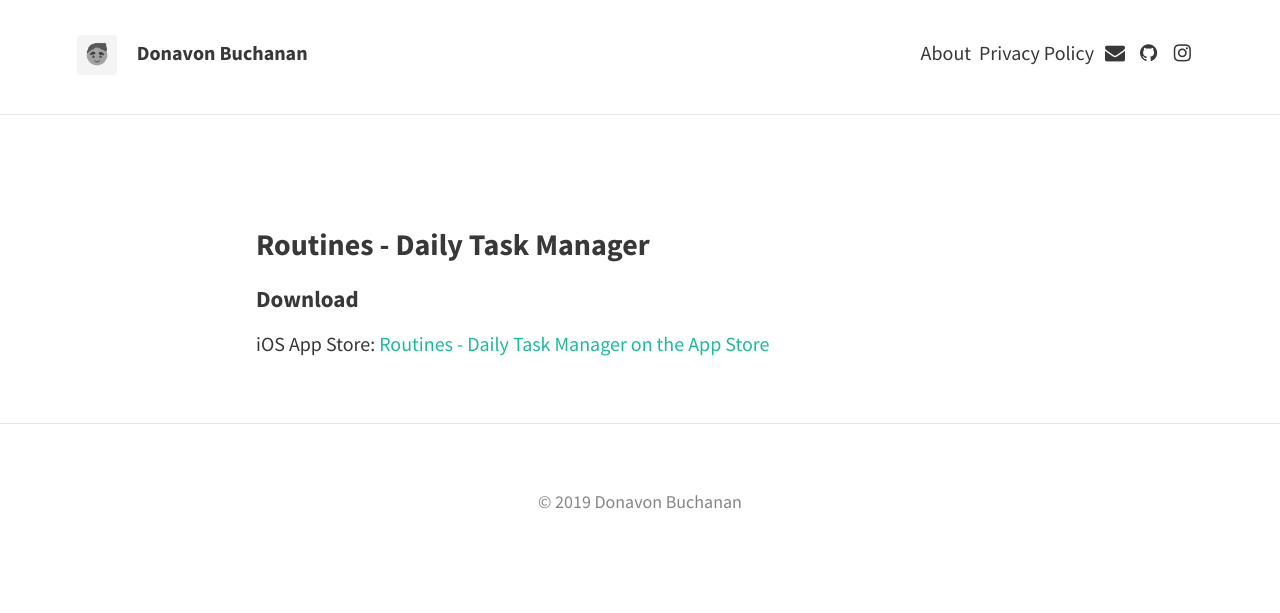
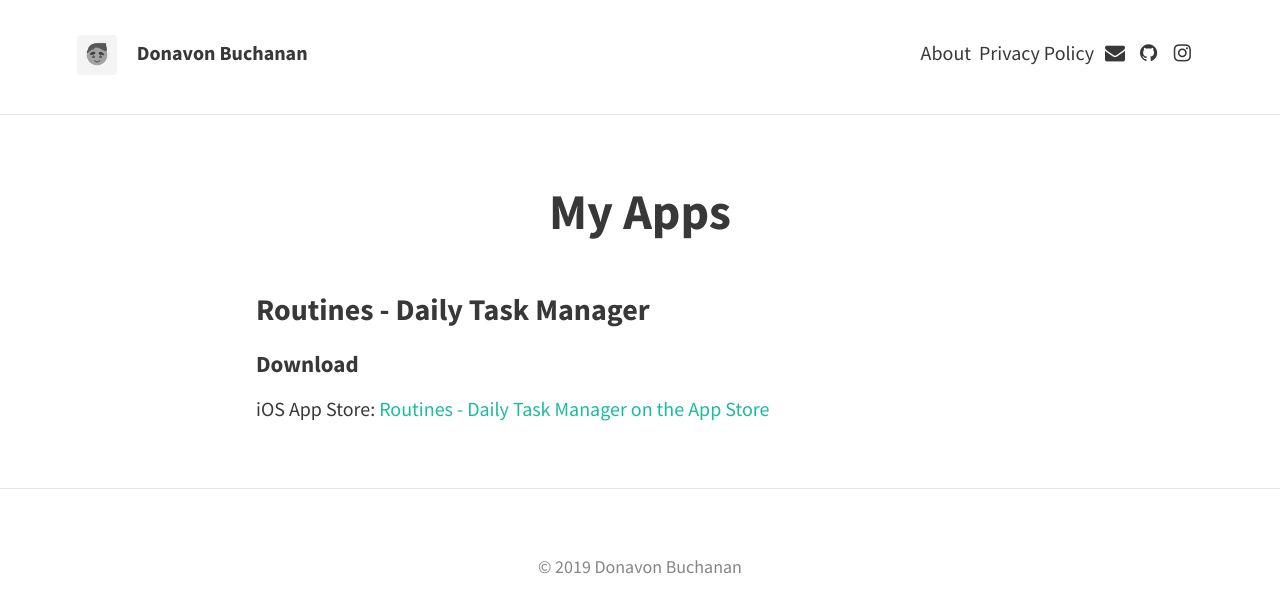
Before and after one commit to donavon-buchanan/donavon-buchanan.github.io, a Jekyll site: the page built from index.md, in a window 1280 px wide. Shown: the top 613 px of the page. Built offline with Jekyll 4.4.1, drawn with Linux system fonts in a browser that asks for light colours.

Commit message:
I liked the header

```diff
--- a/index.html
+++ b/index.html
@@ -142,6 +142,8 @@
     <div class="content">
       <article >
   <header style="background-image: url('/')">
+    <h1 class="title">My Apps</h1>
+
   </header>
   <section class="post-content"><h3 id="routines---daily-task-manager">Routines - Daily Task Manager</h3>
 <h4 id="download">Download</h4>
--- a/index.md
+++ b/index.md
@@ -1,7 +1,7 @@
 ---
 layout: page
 hide: true
-title: ""
+title: "My Apps"
 #permalink: /
 #feature-img: "assets/img/sample_feature_img_2.png"
 ---
```
